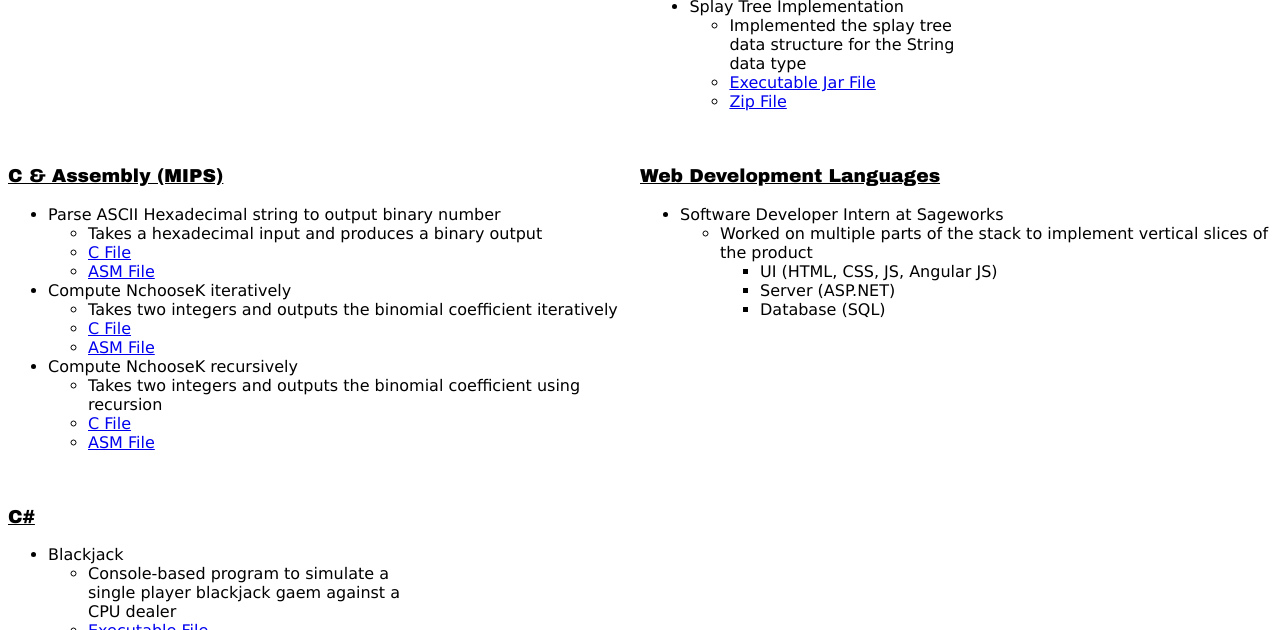
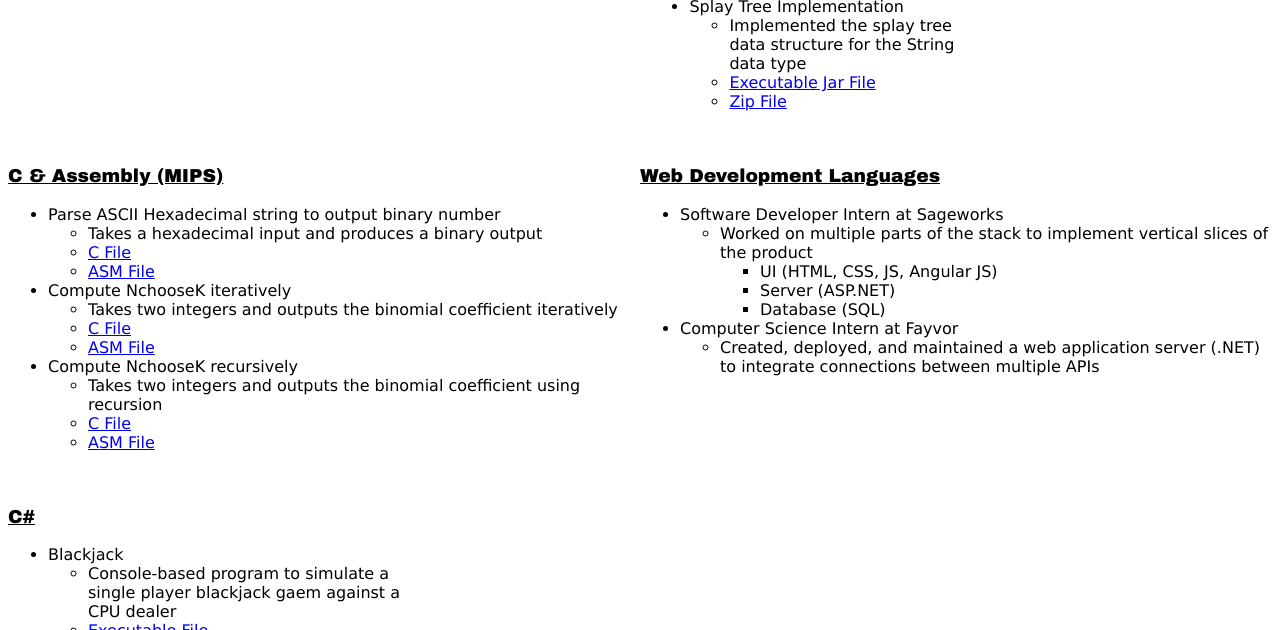
Before and after one commit to odreikosen/odreikosen.github.io, a plain HTML site: page index.html in a window 1280 px wide. Shown: the part 470-1100 px from the top of the page. Drawn offline with Linux system fonts and the light colour scheme.

Commit message:
Fayvor
Fayvor Server

```diff
--- a/index.html
+++ b/index.html
@@ -67,6 +67,7 @@ margin-bottom:20px;
             (919)840-8207 <br>
             <a target="_blank" href="Resume/Resume.pdf"> Resume </a> <br>
             <a target="_blank" href="https://www.linkedin.com/in/owen-dreikosen"> LinkedIn </a>
+
           </p>
         </div>
         <div style="padding-top:30px" class="column-header">
@@ -167,6 +168,13 @@ margin-bottom:20px;
                 </li>
             </ul>
         </li>
+        <li> Computer Science Intern at Fayvor
+          <ul>
+            <li>
+              Created, deployed, and maintained a web application server (.NET) to integrate connections between multiple APIs
+            </li>
+          </ul>
+        </li>
     </ul>
   </div>
 </div>
@@ -187,6 +195,7 @@ margin-bottom:20px;
             <a href="CSharp/blackjack.cs"> CSharp File </a></li>
           </ul>
         </li>
+
       </ul>
   </div>
 </body>
```
